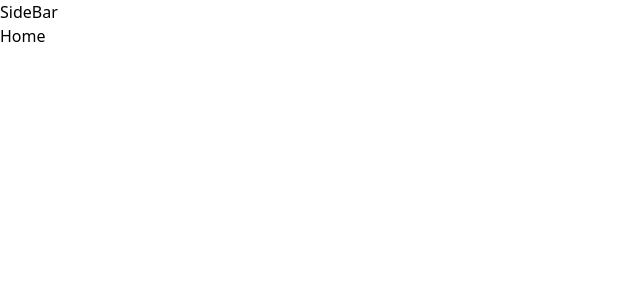
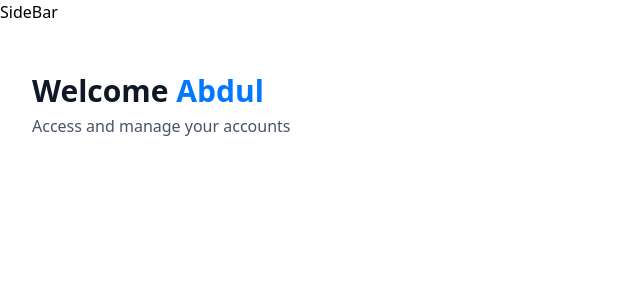
Before and after one commit to vectorNull/One-Place-Banking, a Next.js app: page / in a window 1280 px wide. Shown: the top 300 px of the page, without its empty margins (0-640 px from the left). Built offline with nearby package versions, Linux system fonts and the light colour scheme.

Commit message:
Render headerbox with greeting

```diff
--- a/app/(root)/page.tsx
+++ b/app/(root)/page.tsx
@@ -1,8 +1,22 @@
+import HeaderBox from '@/components/HeaderBox'
 import React from 'react'
 
 const Home = () => {
+  const loggedIn = { firstName: 'Abdul'}
+
   return (
-    <div>Home</div>
+    <section className='home'>
+      <div className='home-content'>
+        <header className='home-header'>
+          <HeaderBox
+            type="greeting"
+            title="Welcome"
+            user={loggedIn?.firstName}
+            subtext="Access and manage your accounts"
+          />
+        </header>
+      </div>
+    </section>
   )
 }
 
--- /dev/null
+++ b/components/HeaderBox.tsx
@@ -0,0 +1,21 @@
+import React from 'react'
+
+const HeaderBox = ({ type = 'title', title, user, subtext }: HeaderBoxProps) => {
+  return (
+    <div className="header-box">
+      <h1 className='header-box-title'>
+        {title}
+        {type === 'greeting' && (
+          <span className='text-bankGradient'>
+            &nbsp;{user}
+          </span>
+        )}
+      </h1>
+      <p className='header-box-subtext'>
+        {subtext}
+      </p>
+    </div>
+  )
+}
+
+export default HeaderBox
```
